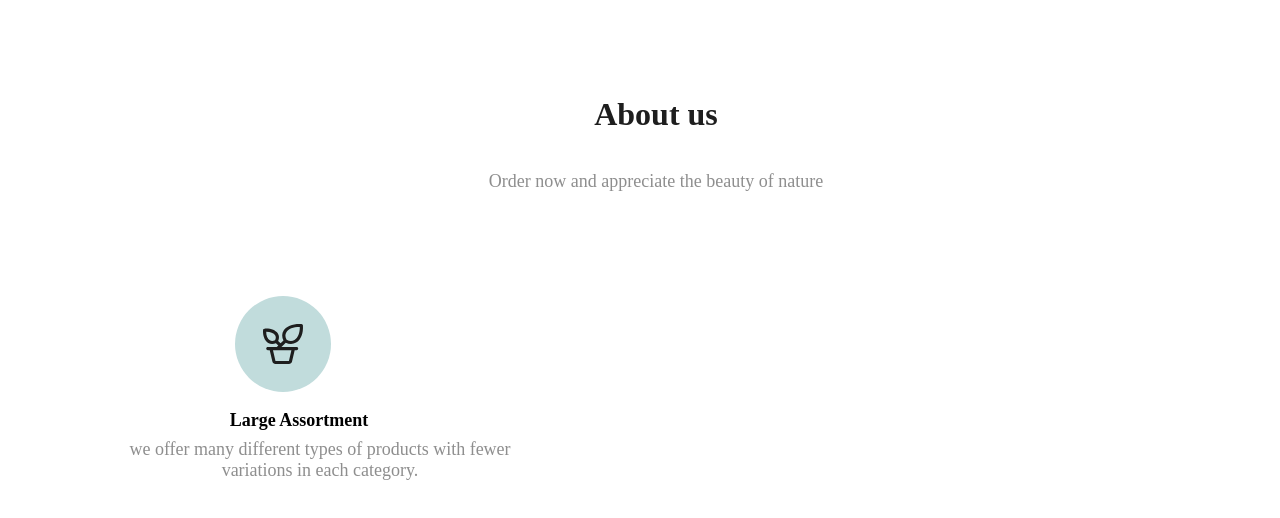
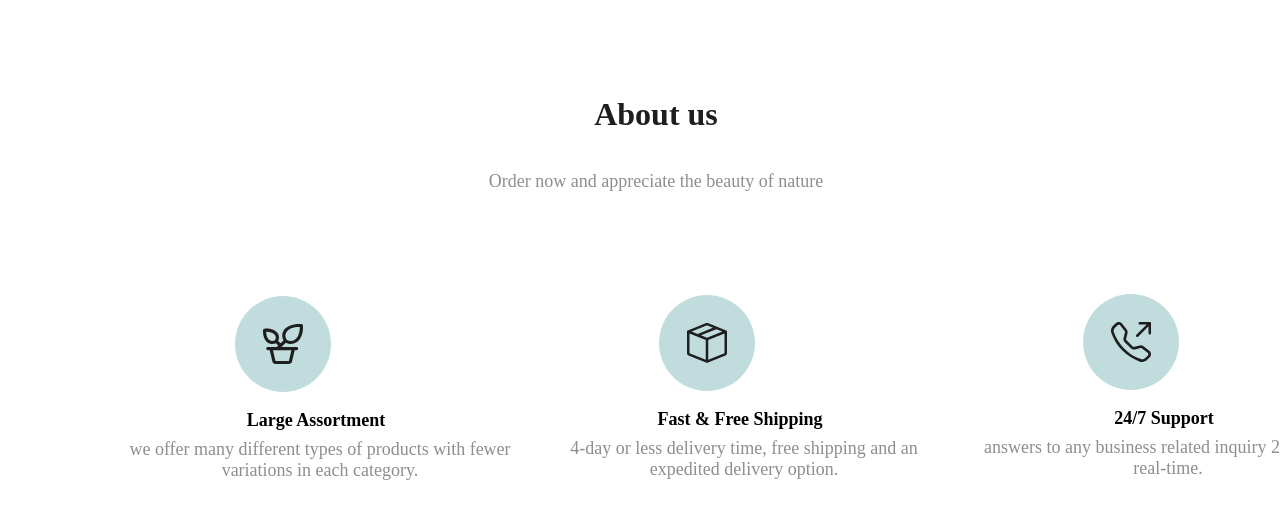
Before and after one commit to mahmudovb10/Green-Mind, a React (Vite) app: page / in a window 1280 px wide. Shown: the part 1259-1777 px from the top of the page. Built offline with nearby package versions, Linux system fonts and the light colour scheme; a web font is replaced by a local one.

Commit message:
Added about func and css optimized

```diff
--- a/src/App.jsx
+++ b/src/App.jsx
@@ -111,11 +111,34 @@ function App() {
           </div>
           <div className="about__funcs">
             <div className="large__comp">
-              <img src="/images/large.svg" alt="" className="large__img" />
+              <img src="/images/large.svg" alt="" className="img large__img" />
               <p className="title large__title">Large Assortment</p>
               <p className="desc large__desc">
                 we offer many different types of products with fewer variations
                 in each category.
+              </p>
+            </div>
+            <div className="shipping__comp">
+              <img
+                className="img shipping__img"
+                src="/images/shipping.svg"
+                alt=""
+              />
+              <p className="title shipping__title">Fast & Free Shipping</p>
+              <p className="desc shipping__desc">
+                4-day or less delivery time, free shipping and an expedited
+                delivery option.
+              </p>
+            </div>
+            <div className="support__comp">
+              <img
+                className="img support__img"
+                src="/images/support.svg"
+                alt=""
+              />
+              <p className="title support__title">24/7 Support</p>
+              <p className="desc support__desc">
+                answers to any business related inquiry 24/7 and in real-time.
               </p>
             </div>
           </div>
--- a/src/index.css
+++ b/src/index.css
@@ -354,21 +354,19 @@ main {
   bottom: 60rem;
 }
 
-.large__img {
+.img {
   width: 96px;
   height: 96px;
-  margin-left: 7.2rem;
 }
 
 .title {
-  width: 166px;
+  width: 200px;
   height: 27px;
   font-family: "Poppins";
   font-weight: 700;
   font-size: 18px;
   color: var(--average-black);
   text-align: center;
-  margin-left: 6rem;
 }
 
 .desc {
@@ -379,5 +377,41 @@ main {
   font-size: 18px;
   color: var(--four-black);
   text-align: center;
+}
+
+.large__title,
+.shipping__title,
+.support__title {
+  margin-left: 6rem;
+}
+
+.large__desc,
+.shipping__desc,
+.support__desc {
   margin-top: -1rem;
 }
+
+.large__img,
+.shipping__img,
+.support__img {
+  width: 96px;
+  height: 96px;
+  margin-left: 7.2rem;
+}
+.shipping__comp {
+  display: flex;
+  flex-direction: column;
+  justify-content: center;
+  margin-left: 520px;
+  position: relative;
+  bottom: 73.5rem;
+}
+
+.support__comp {
+  display: flex;
+  flex-direction: column;
+  justify-content: center;
+  margin-left: 944px;
+  position: relative;
+  bottom: 87rem;
+}
```
